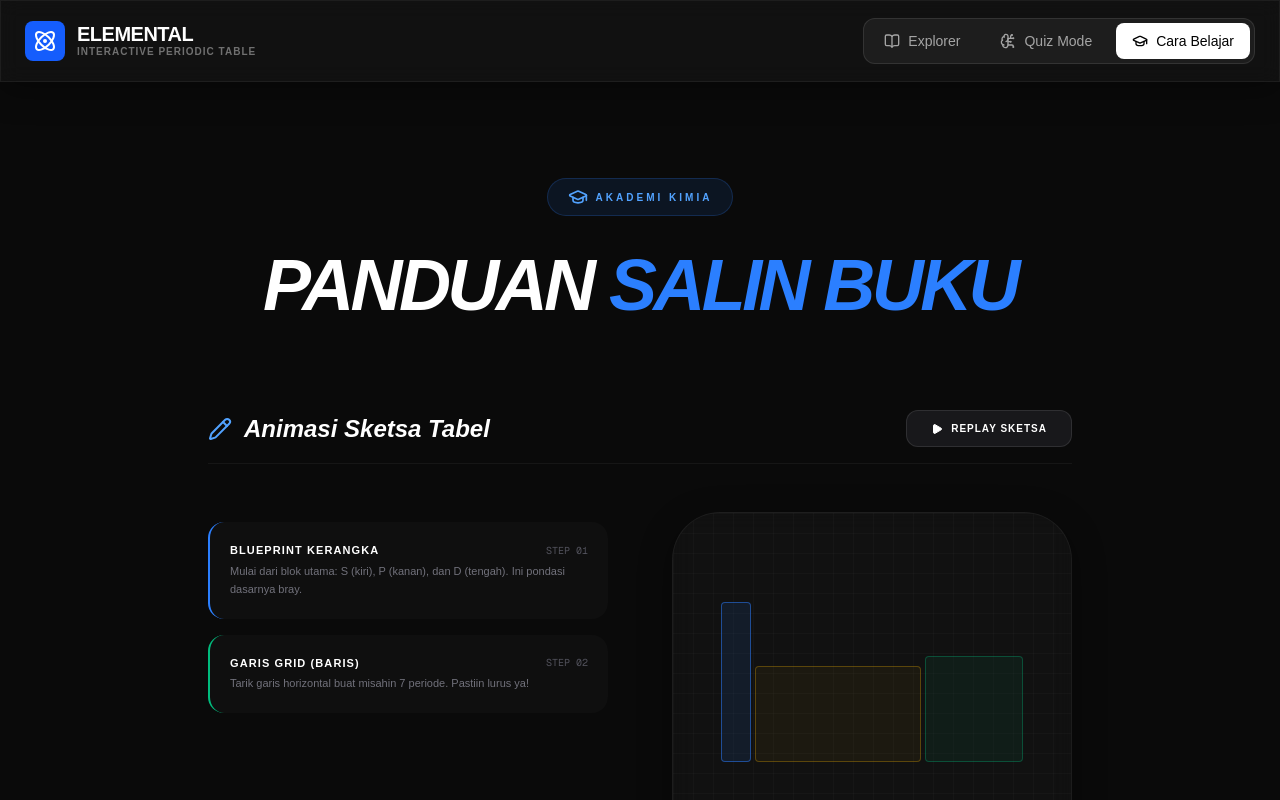
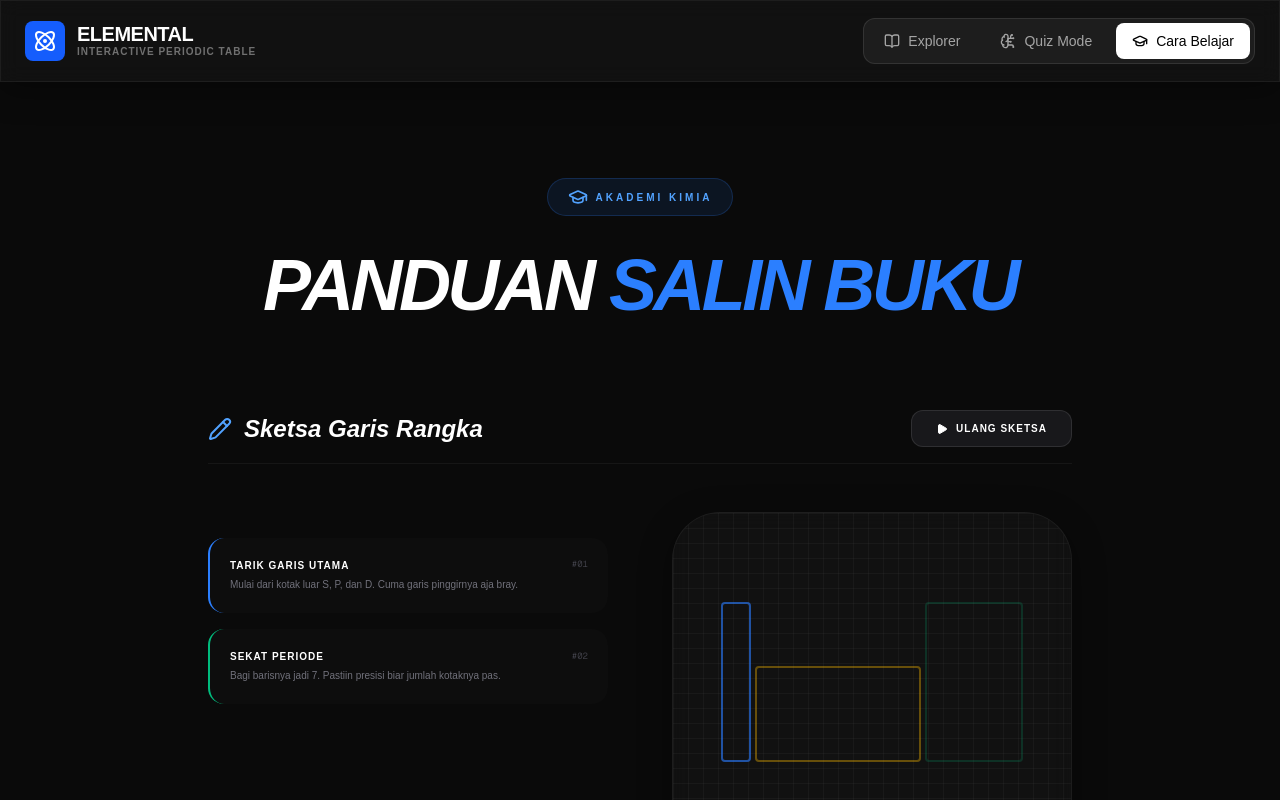
Before and after one commit to johsua092-ui/periodik-table, a Next.js app: page /periodik-table/ in a window 1280 px wide. Both pictures are taken after a click on the button "Cara Belajar". Shown: the top 800 px of the page. Built offline with nearby package versions, Linux system fonts and the light colour scheme.

Commit message:
Update: Minimalist Wireframe Drawing Animation (Lines Only)

```diff
--- a/src/components/StudyGuide.tsx
+++ b/src/components/StudyGuide.tsx
@@ -1,12 +1,12 @@
 "use client";
 
 import { motion } from "framer-motion";
-import { GraduationCap, BookOpen, PenTool, CheckCircle, Layers, Scissors, Highlighter, Layout, Pencil, Play, Sparkles } from "lucide-react";
+import { GraduationCap, BookOpen, PenTool, CheckCircle, Layers, Scissors, Highlighter, Layout, Pencil, Play } from "lucide-react";
 import { useState } from "react";
 
 /**
- * Update: Animasi Sketsa Premium.
- * Gue apus logo bintang yang ganggu dan gue bikin transisinya lebih "blueprint" style.
+ * Update: Sketsa Minimalist (Cuma Garis).
+ * Sesuai request, gue ilangin fill warna dan fokus ke "Garis Rangka" biar gampang ditiru di buku.
  */
 
 export default function StudyGuide() {
@@ -15,26 +15,26 @@ export default function StudyGuide() {
   const drawSteps = [
     {
       step: "01",
-      title: "Blueprint Kerangka",
-      desc: "Mulai dari blok utama: S (kiri), P (kanan), dan D (tengah). Ini pondasi dasarnya bray.",
+      title: "Tarik Garis Utama",
+      desc: "Mulai dari kotak luar S, P, dan D. Cuma garis pinggirnya aja bray.",
       color: "border-blue-500"
     },
     {
       step: "02",
-      title: "Garis Grid (Baris)",
-      desc: "Tarik garis horizontal buat misahin 7 periode. Pastiin lurus ya!",
+      title: "Sekat Periode",
+      desc: "Bagi barisnya jadi 7. Pastiin presisi biar jumlah kotaknya pas.",
       color: "border-emerald-500"
     },
     {
       step: "03",
-      title: "Sub-Blok F",
-      desc: "Tambahin 2 baris khusus Lanthanide & Actinide di paling bawah.",
+      title: "Rangka Blok F",
+      desc: "Dua baris panjang di bawah buat Lanthanide & Actinide.",
       color: "border-pink-500"
     },
     {
       step: "04",
-      title: "Final Touch",
-      desc: "Kasih warna transparan sesuai bloknya biar gampang lo hafalin.",
+      title: "Grid Lengkap",
+      desc: "Sekarang lo punya 'rumah' buat semua unsur. Tinggal isi simbolnya!",
       color: "border-yellow-500"
     }
   ];
@@ -52,23 +52,22 @@ export default function StudyGuide() {
         </h2>
       </section>
 
-      {/* ANIMASI TUTORIAL GAMBAR PREMIUM */}
+      {/* ANIMASI SKETSA GARIS (WIREFRAME) */}
       <section className="space-y-12">
         <div className="flex flex-col md:flex-row justify-between items-start md:items-center gap-4 border-b border-white/5 pb-4">
           <div className="flex items-center gap-3">
             <Pencil className="w-6 h-6 text-blue-400" />
-            <h3 className="text-2xl font-black italic">Animasi Sketsa Tabel</h3>
+            <h3 className="text-2xl font-black italic">Sketsa Garis Rangka</h3>
           </div>
           <button
             onClick={() => setAnimKey(prev => prev + 1)}
             className="group flex items-center gap-2 px-6 py-2.5 bg-zinc-900 border border-white/10 rounded-xl text-[10px] font-black uppercase tracking-widest hover:bg-white hover:text-black transition-all"
           >
-            <Play className="w-3 h-3 fill-current group-hover:fill-black" /> Replay Sketsa
+            <Play className="w-3 h-3 fill-current group-hover:fill-black" /> Ulang Sketsa
           </button>
         </div>
 
         <div className="grid md:grid-cols-2 gap-16 items-center">
-          {/* List Steps - More Professional Look */}
           <div className="space-y-4">
             {drawSteps.map((s, i) => (
               <motion.div
@@ -76,119 +75,100 @@ export default function StudyGuide() {
                 initial={{ opacity: 0, x: -10 }}
                 animate={{ opacity: 1, x: 0 }}
                 transition={{ delay: i * 1.5, duration: 0.8 }}
-                className={`p-5 bg-white/[0.02] rounded-2xl border-l-2 ${s.color} space-y-1 hover:bg-white/[0.05] transition-colors`}
+                className={`p-5 bg-white/[0.01] rounded-2xl border-l-2 ${s.color} space-y-1`}
               >
                 <div className="flex items-center justify-between">
-                  <h4 className="font-black text-[11px] text-white uppercase tracking-widest">{s.title}</h4>
-                  <span className="text-[10px] font-mono text-zinc-600">STEP {s.step}</span>
+                  <h4 className="font-black text-[10px] text-white uppercase tracking-widest">{s.title}</h4>
+                  <span className="text-[9px] font-mono text-zinc-700">#{s.step}</span>
                 </div>
-                <p className="text-[11px] text-zinc-500 leading-relaxed font-medium">{s.desc}</p>
+                <p className="text-[10px] text-zinc-500 leading-relaxed">{s.desc}</p>
               </motion.div>
             ))}
           </div>
 
-          {/* CANVAS ANIMASI SKETSA PREMIUM */}
-          <div className="relative aspect-square glass rounded-[3rem] border border-white/5 p-12 flex flex-col items-center justify-center overflow-hidden bg-black/40">
-            <div className="absolute inset-0 bg-[linear-gradient(rgba(255,255,255,0.02)_1px,transparent_1px),linear-gradient(90deg,rgba(255,255,255,0.02)_1px,transparent_1px)] bg-[size:20px_20px] pointer-events-none" />
+          {/* CANVAS SKETSA GARIS */}
+          <div className="relative aspect-square glass rounded-[3rem] border border-white/5 p-12 flex flex-col items-center justify-center overflow-hidden bg-black/60">
+            {/* Grid Background Paper Style */}
+            <div className="absolute inset-0 bg-[linear-gradient(rgba(255,255,255,0.03)_1px,transparent_1px),linear-gradient(90deg,rgba(255,255,255,0.03)_1px,transparent_1px)] bg-[size:15px_15px] pointer-events-none" />
 
             <div key={animKey} className="w-full h-full relative flex flex-col justify-center">
-              {/* Step 1: Blocks Outline Animation */}
+              {/* Step 1: Wireframe Blocks */}
               <div className="grid grid-cols-18 gap-1 w-full h-40 items-end">
-                {/* S-Block */}
+                {/* S-Block Line */}
                 <motion.div
-                  initial={{ height: 0, opacity: 0 }}
-                  animate={{ height: "100%", opacity: 1 }}
-                  transition={{ delay: 0.5, duration: 1.2, ease: "circOut" }}
-                  className="col-span-2 bg-blue-500/10 border border-blue-500/50 rounded-sm relative"
-                >
-                  <motion.div initial={{ opacity: 0 }} animate={{ opacity: 1 }} transition={{ delay: 5.5 }} className="absolute inset-0 bg-blue-500/10" />
-                </motion.div>
+                  initial={{ pathLength: 0, opacity: 0 }}
+                  animate={{ pathLength: 1, opacity: 1 }}
+                  transition={{ delay: 0.5, duration: 1.5 }}
+                  className="col-span-2 border-2 border-blue-500/60 rounded-sm h-full"
+                />
 
-                {/* D-Block */}
+                {/* D-Block Line */}
                 <motion.div
-                  initial={{ height: 0, opacity: 0 }}
-                  animate={{ height: "60%", opacity: 1 }}
-                  transition={{ delay: 1.5, duration: 1.2, ease: "circOut" }}
-                  className="col-span-10 bg-yellow-500/5 border border-yellow-500/30 rounded-sm relative"
-                >
-                  <motion.div initial={{ opacity: 0 }} animate={{ opacity: 1 }} transition={{ delay: 5.5 }} className="absolute inset-0 bg-yellow-500/5" />
-                </motion.div>
+                  initial={{ pathLength: 0, opacity: 0 }}
+                  animate={{ pathLength: 1, opacity: 1 }}
+                  transition={{ delay: 1.5, duration: 1.5 }}
+                  className="col-span-10 border-2 border-yellow-500/40 rounded-sm h-[60%]"
+                />
 
-                {/* P-Block */}
+                {/* P-Block Line */}
                 <motion.div
-                  initial={{ height: 0, opacity: 0 }}
-                  animate={{ height: "100%", opacity: 1 }}
-                  transition={{ delay: 2.5, duration: 1.2, ease: "circOut" }}
-                  className="col-span-6 bg-emerald-500/10 border border-emerald-500/50 rounded-sm relative"
-                >
-                  <motion.div initial={{ opacity: 0 }} animate={{ opacity: 1 }} transition={{ delay: 5.5 }} className="absolute inset-0 bg-emerald-500/10" />
-                </motion.div>
+                  initial={{ pathLength: 0, opacity: 0 }}
+                  animate={{ pathLength: 1, opacity: 1 }}
+                  transition={{ delay: 2.5, duration: 1.5 }}
+                  className="col-span-6 border-2 border-emerald-500/60 rounded-sm h-full"
+                />
               </div>
 
-              {/* Step 2: Grid Lines Animation */}
+              {/* Step 2: Grid Internal Lines */}
               <div className="absolute inset-0 flex flex-col justify-between py-20 px-8 pointer-events-none">
                 {[...Array(7)].map((_, i) => (
                   <motion.div
                     key={i}
                     initial={{ scaleX: 0, opacity: 0 }}
                     animate={{ scaleX: 1, opacity: 1 }}
-                    transition={{ delay: 3.5 + (i * 0.1), duration: 0.5 }}
-                    className="h-[1px] bg-white/5 origin-left"
+                    transition={{ delay: 3.5 + (i * 0.15), duration: 0.8 }}
+                    className="h-[1px] bg-white/20 origin-left"
                   />
                 ))}
               </div>
 
-              {/* Step 3: F-Block Animation */}
+              {/* Step 3: F-Block Wireframe */}
               <motion.div
-                initial={{ opacity: 0, y: 10 }}
-                animate={{ opacity: 1, y: 0 }}
-                transition={{ delay: 4.5, duration: 1 }}
+                initial={{ opacity: 0 }}
+                animate={{ opacity: 1 }}
+                transition={{ delay: 5, duration: 1 }}
                 className="mt-6 space-y-1 w-full px-4"
               >
-                <div className="h-4 w-full bg-pink-500/5 border border-pink-500/30 rounded-sm relative overflow-hidden">
-                  <motion.div initial={{ width: 0 }} animate={{ width: "100%" }} transition={{ delay: 4.8, duration: 0.8 }} className="absolute inset-0 bg-pink-500/10" />
-                </div>
-                <div className="h-4 w-full bg-pink-500/5 border border-pink-500/30 rounded-sm relative overflow-hidden">
-                  <motion.div initial={{ width: 0 }} animate={{ width: "100%" }} transition={{ delay: 5.1, duration: 0.8 }} className="absolute inset-0 bg-pink-500/10" />
-                </div>
-              </motion.div>
-
-              {/* Final Subtle Shine (No Star!) */}
-              <motion.div
-                initial={{ opacity: 0 }}
-                animate={{ opacity: [0, 1, 0] }}
-                transition={{ delay: 6, duration: 1.5, repeat: Infinity }}
-                className="absolute inset-0 bg-white/[0.02] pointer-events-none flex items-center justify-center"
-              >
-                 <Sparkles className="w-12 h-12 text-white/10" />
+                <motion.div
+                  initial={{ scaleX: 0 }} animate={{ scaleX: 1 }} transition={{ delay: 5.2, duration: 1 }}
+                  className="h-4 w-full border-2 border-pink-500/40 rounded-sm origin-left"
+                />
+                <motion.div
+                  initial={{ scaleX: 0 }} animate={{ scaleX: 1 }} transition={{ delay: 5.5, duration: 1 }}
+                  className="h-4 w-full border-2 border-pink-500/40 rounded-sm origin-left"
+                />
               </motion.div>
             </div>
 
             <div className="absolute bottom-6 left-0 right-0 text-center">
-               <p className="text-[9px] font-black text-zinc-700 uppercase tracking-[0.4em]">Sketsa Selesai bray!</p>
+               <p className="text-[9px] font-black text-zinc-800 uppercase tracking-[0.5em]">Mode Garis Rangka</p>
             </div>
           </div>
         </div>
       </section>
 
-      {/* Detail Blok Kimia */}
+      {/* Info Tambahan */}
       <section className="grid md:grid-cols-2 gap-6">
-        <div className="p-8 glass rounded-[2.5rem] border border-white/5 space-y-4">
-          <div className="p-3 bg-red-500/10 w-fit rounded-2xl">
-             <Layers className="w-6 h-6 text-red-400" />
-          </div>
-          <h4 className="text-xl font-black italic">Konsep Dasar Blok</h4>
-          <p className="text-sm text-zinc-500 leading-relaxed">
-            Blok itu ditentukan dari subkulit mana yang diisi terakhir kali sama elektron. Ini yang nentuin "kepribadian" si unsur bray.
+        <div className="p-8 glass rounded-[2rem] border border-white/5 space-y-3">
+          <h4 className="text-lg font-black italic">Pake Penggaris Ngab!</h4>
+          <p className="text-xs text-zinc-500 leading-relaxed">
+            Biar hasilnya se-keren di layar, pastiin lo pake penggaris pas narik garis rangka utamanya. Mulai dari sisi paling kiri dulu ya.
           </p>
         </div>
-        <div className="p-8 glass rounded-[2.5rem] border border-white/5 space-y-4">
-          <div className="p-3 bg-blue-500/10 w-fit rounded-2xl">
-             <BookOpen className="w-6 h-6 text-blue-400" />
-          </div>
-          <h4 className="text-xl font-black italic">Tips Hafalan</h4>
-          <p className="text-sm text-zinc-500 leading-relaxed">
-            Hafalin per-blok jauh lebih gampang daripada ngafalin satu-satu. Otak kita lebih suka ngelompokin data kayak gini.
+        <div className="p-8 glass rounded-[2rem] border border-white/5 space-y-3">
+          <h4 className="text-lg font-black italic">Proporsi Itu Kunci</h4>
+          <p className="text-xs text-zinc-500 leading-relaxed">
+            Inget, Blok D itu lebih pendek (turun ke bawah) dibanding Blok S sama P. Jangan dibikin sejajar semua ya bray!
           </p>
         </div>
       </section>
```
